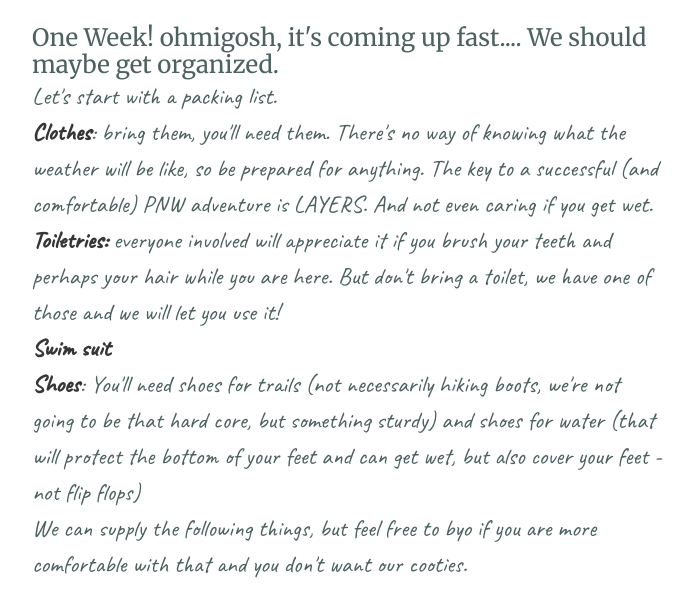
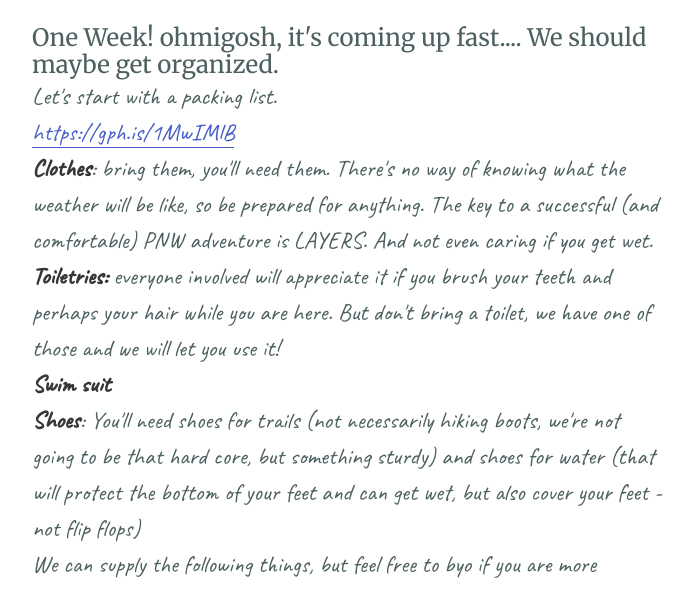
Before and after one commit to auntanne/adventureswithshawn, a Gatsby site: page /2019-07-04-hellya/ in a window 1280 px wide. Shown: the part 211-800 px from the top of the page, without its empty margins (293-987 px from the left). Built offline with nearby package versions, Linux system fonts and the light colour scheme; Gatsby itself is replaced by a stand-in of ours; some packages are replaced by stand-ins of ours; a web font is replaced by a local one.

Commit message:
Update Blog “2019-07-04-hellya”

```diff
--- a/content/blog/2019-07-04-hellya.md
+++ b/content/blog/2019-07-04-hellya.md
@@ -7,6 +7,8 @@ description: all the things
 
 Let's start with a packing list.
 
+https://gph.is/1MwIMlB
+
 * **Clothes**: bring them, you'll need them. There's no way of knowing what the weather will be like, so be prepared for anything.  The key to a successful (and comfortable) PNW adventure is LAYERS. And not even caring if you get wet.
 * **Toiletries:** everyone involved will appreciate it if you brush your teeth and perhaps your hair while you are here. But don't bring a toilet, we have one of those and we will let you use it!
 * **Swim suit**
```
